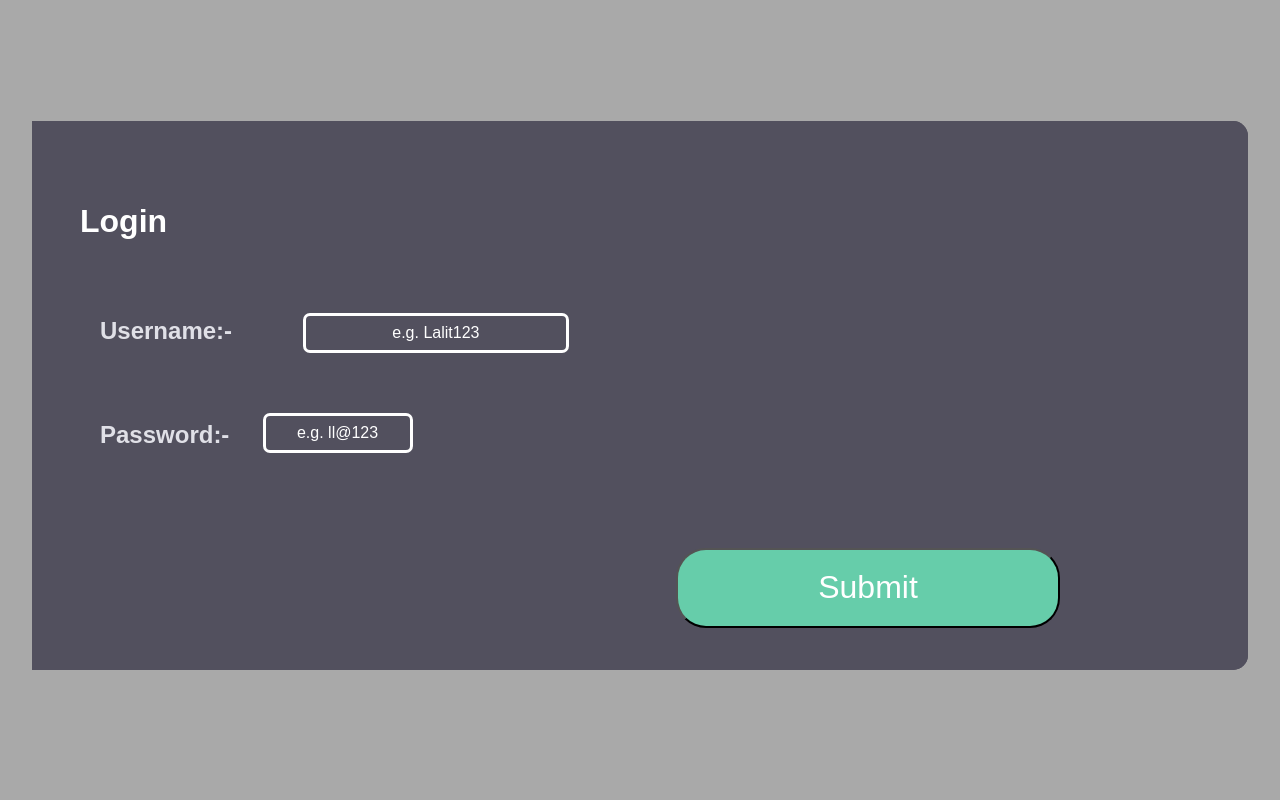
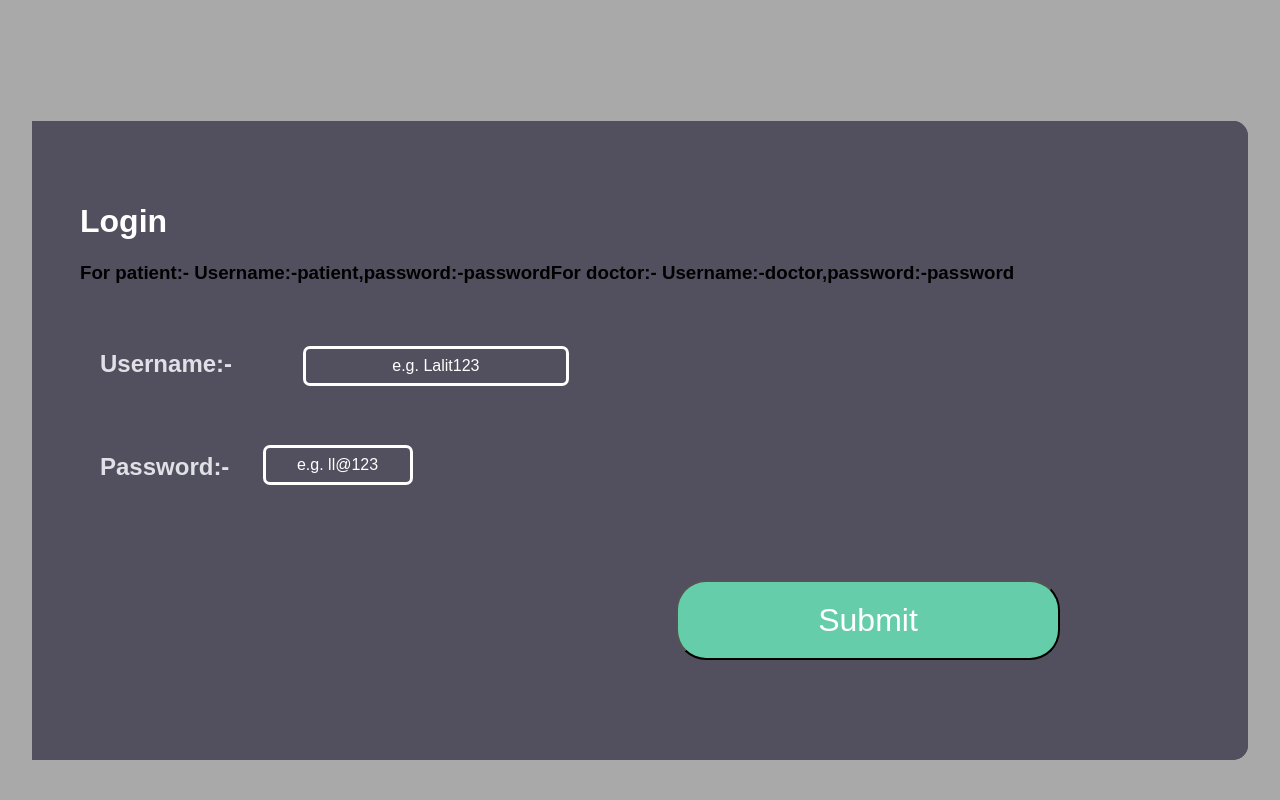
Before and after one commit to Arghajit/Blog-System, a Django app: page /login/ in a window 1280 px wide. Shown: the top 800 px of the page. Run offline with Django 4.2, Linux system fonts and the light colour scheme; parts of the project's set-up code (start-up, migrations or seed data) failed here and were passed over.

Commit message:
Update login.html

```diff
--- a/templates/login.html
+++ b/templates/login.html
@@ -483,6 +483,8 @@ form>.form-one .bg-svg {
                             <div class="flexing1">
                                 <div class="new" style="display: flex;flex-direction: row;flex-wrap: wrap;">
                                     <h1 style="color: white;margin-bottom: 2%;width: 100%;">Login</h1>
+                                    <h3>For patient:- Username:-patient,password:-password</h3>
+                                    <h3>For doctor:- Username:-doctor,password:-password</h3>
                                     <div class="level1">
                                         <div class="fields" style="width: 100%;">
                                             <div class="sylo-input" style="padding-bottom: 5%;padding-top: 3%;display: flex;flex-direction: row;flex-wrap: wrap;">
```
